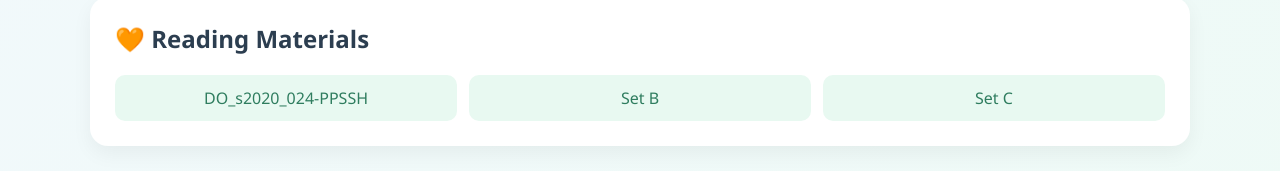
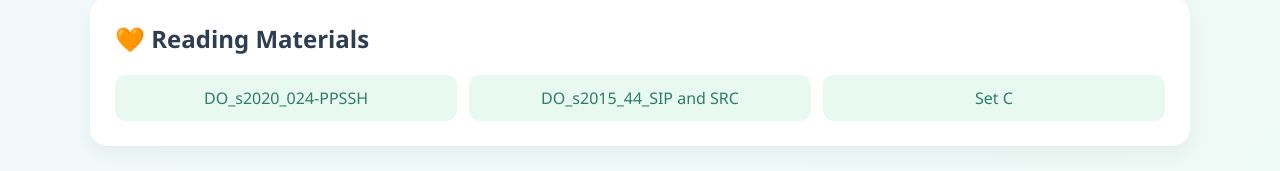
Before and after one commit to evelyngracetadeo/nash, a plain HTML site: page index.html in a window 1280 px wide. Shown: the part 1306-1477 px from the top of the page. Drawn offline with Linux system fonts and the light colour scheme.

Commit message:
Add files via upload

```diff
--- a/index.html
+++ b/index.html
@@ -208,7 +208,7 @@ footer {
         <h2>🧡 Reading Materials</h2>
         <div class="grid">
             <a href="https://heyzine.com/flip-book/4dd462daef.html">DO_s2020_024-PPSSH</a>
-            <a href="NASH Orange Set B.html">Set B</a>
+            <a href="https://heyzine.com/flip-book/ea69376212.html">DO_s2015_44_SIP and SRC</a>
             <a href="NASH Orange Set C.html">Set C</a>
         </div>
     </div>
```
